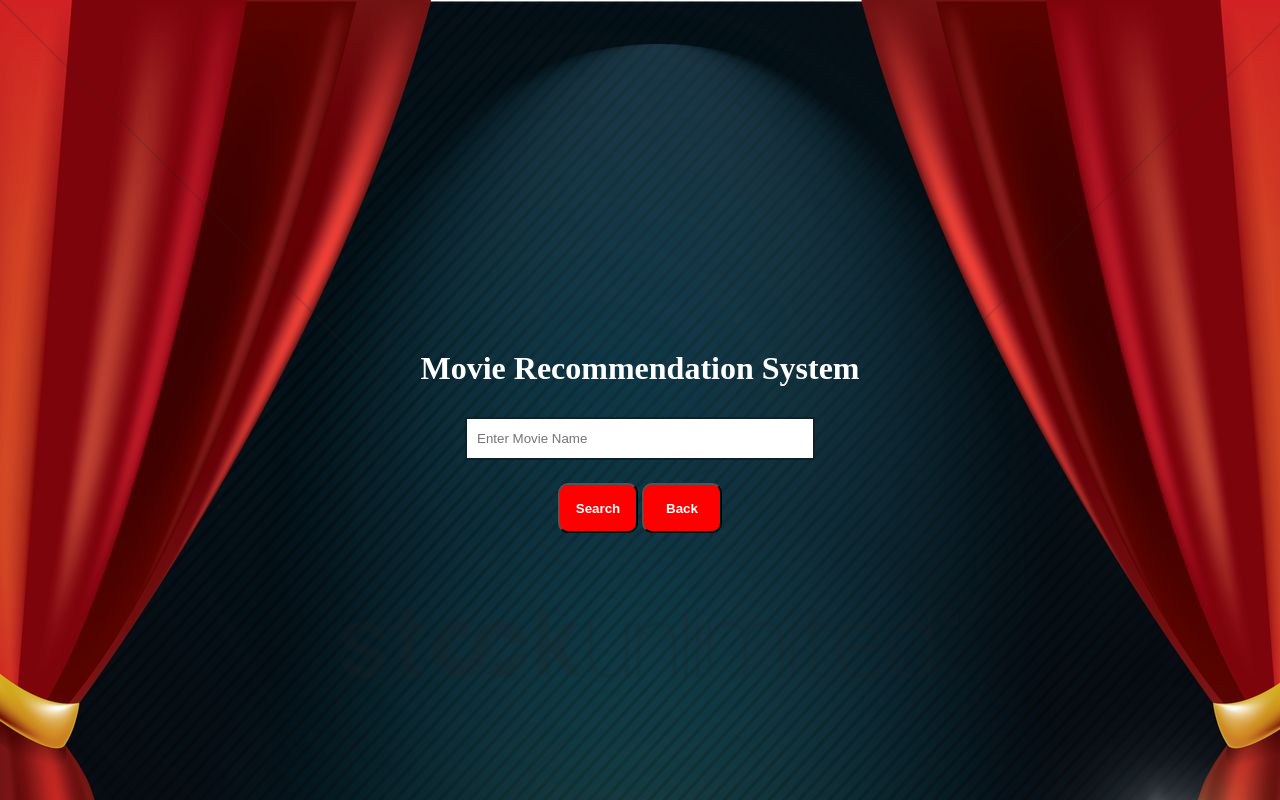
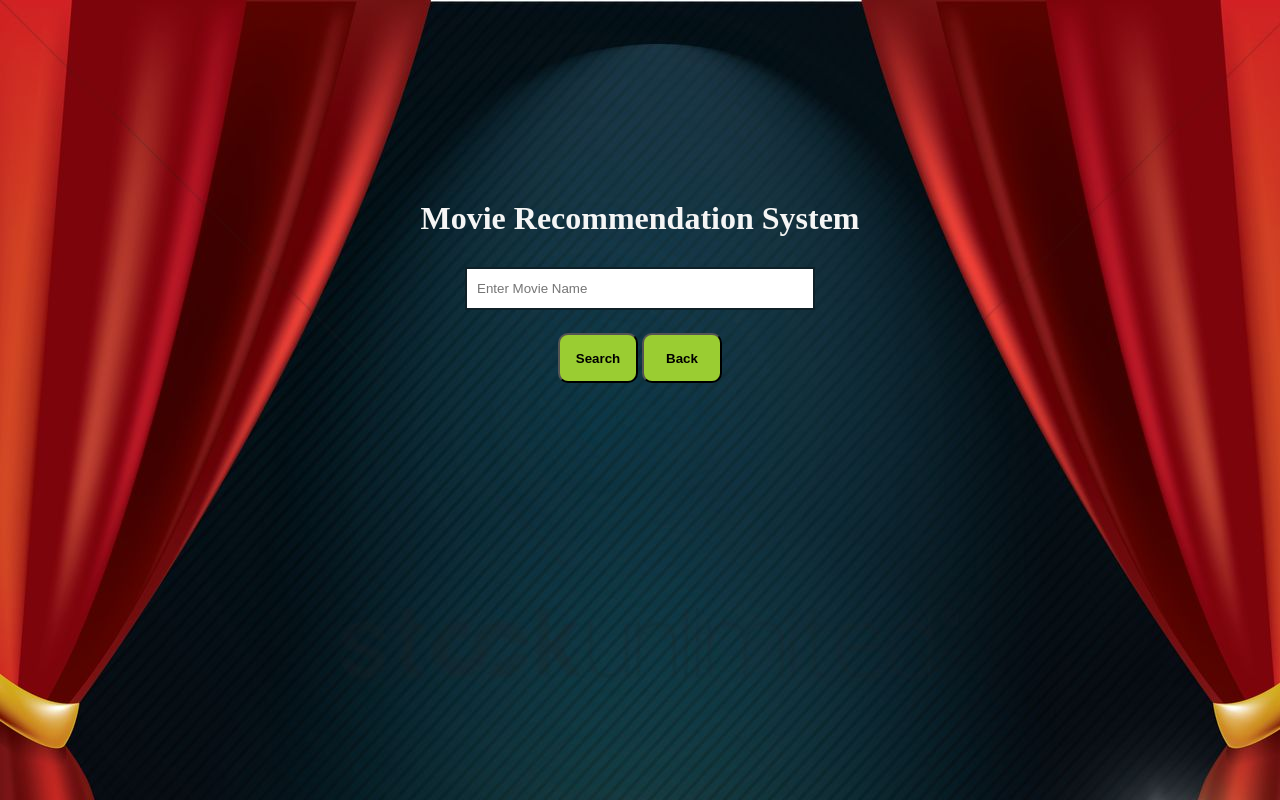
Before and after one commit to janumuthu/Movie-Recommendation-mini-project, a Flask app: page / in a window 1280 px wide. Run offline with Flask 2, Linux system fonts and the light colour scheme.

Commit message:
Update index.html

```diff
--- a/templates/index.html
+++ b/templates/index.html
@@ -11,13 +11,13 @@
 		}
 
    .container {
-        color :white;
+        color :whitesmoke;
         width: 80%;
 			height: 250px;
 			padding: 50px;
 			text-align: center;
 			margin: 10px auto;
-            margin-top: 300px;
+            margin-top: 150px;
 
         }
       form{
@@ -37,10 +37,10 @@ border: 2px solid #0f2027;
 }
 button{
 height:50px;
-color :white;
+color :black;
 text-align:center;
 font-weight:bold;
-background:red;
+background:yellowgreen;
 border-radius :10px;
 outline:none;
 width :80px;
```
